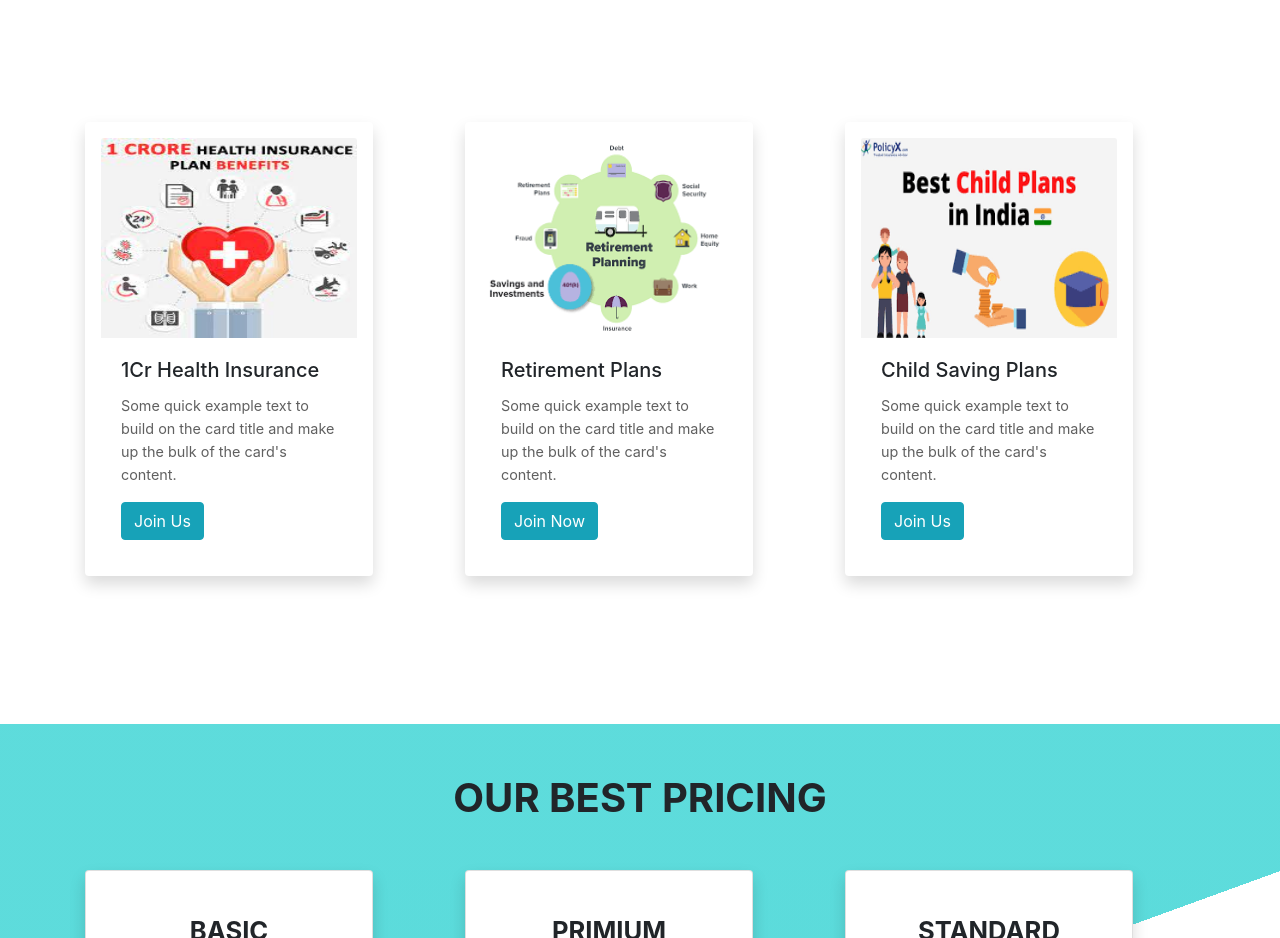
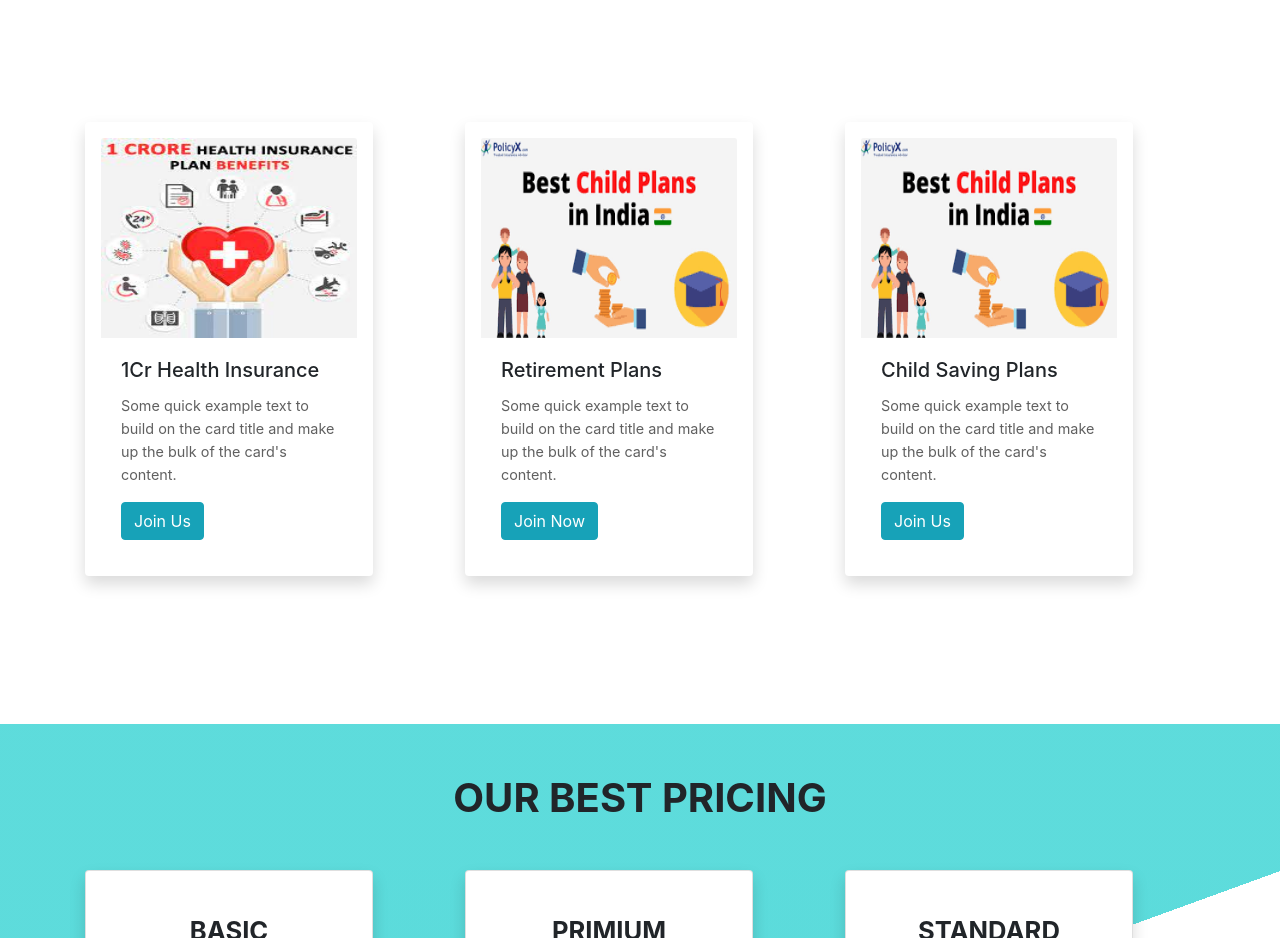
Before and after one commit to dexter1416/HRBootstrap, a plain HTML site: page index.html in a window 1280 px wide. Shown: the part 1380-2318 px from the top of the page. Drawn offline with nearby package versions, Linux system fonts and the light colour scheme.

Commit message:
Update index.html

```diff
--- a/index.html
+++ b/index.html
@@ -131,7 +131,7 @@
         </div>
         <div class="  col-lg-4 col-md-4 col-12 ">
           <div class="card-d  shadow p-3 mb-5 bg-body rounded" style="width: 18rem;">
-            <img src="8.png" class="card-img-top" alt="...">
+            <img src="7.png" class="card-img-top" alt="...">
             <div class="card-body">
               <h5 class="card-title">Retirement Plans</h5>
               <p class="card-text">Some quick example text to build on the card title and make up the bulk of the card's
```
